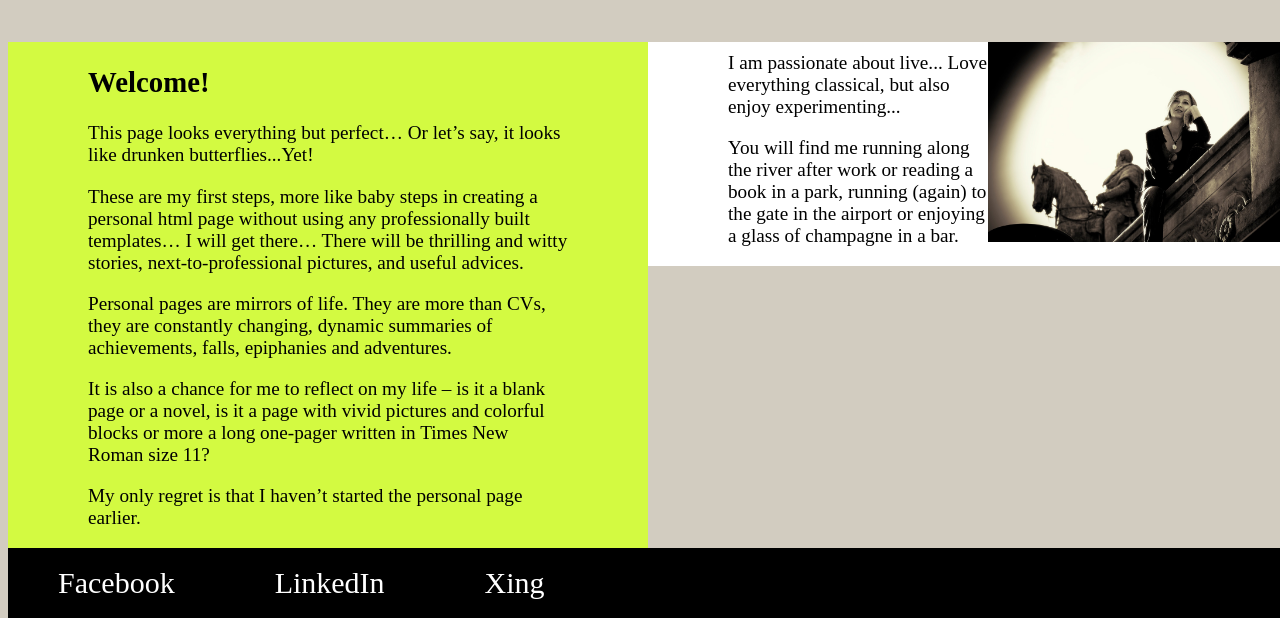
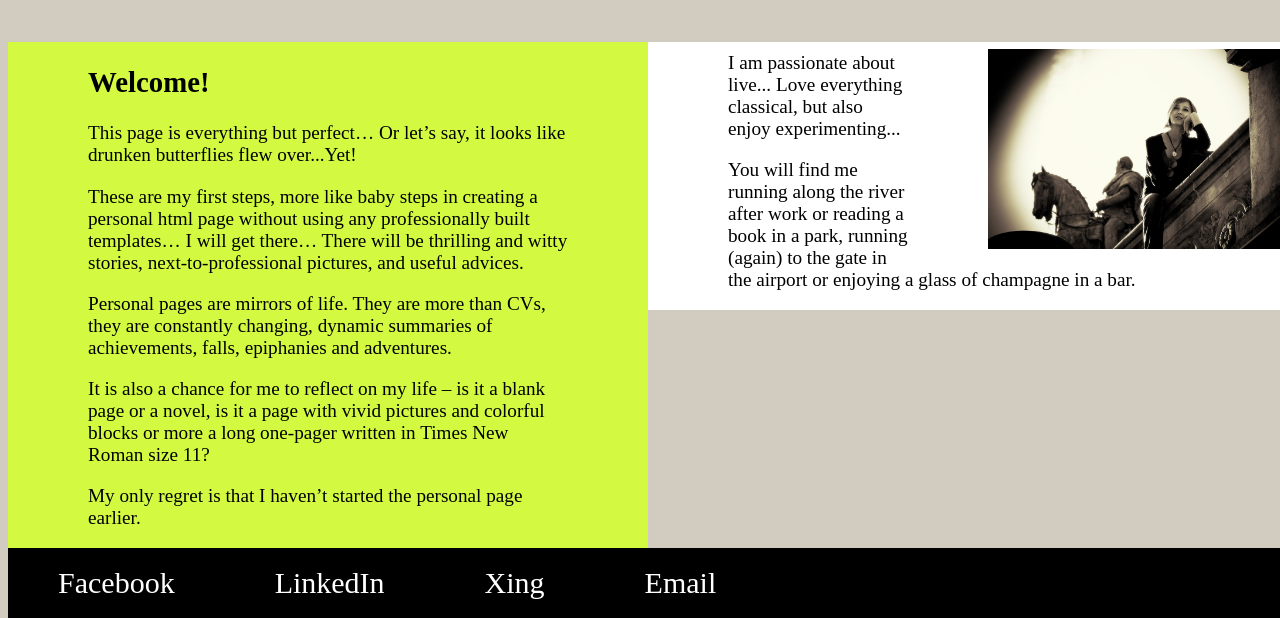
Before and after one commit to olalarina/olalarina.github.io, a plain HTML site: page index.html in a window 1280 px wide. Shown: the part 386-1004 px from the top of the page. Drawn offline with Linux system fonts and the light colour scheme.

Commit message:
margin for p and img

```diff
--- a/index.html
+++ b/index.html
@@ -18,21 +18,21 @@
 			</ul>
 		</div>
 		<div id=kont_header>
-			<h1>Professionally Social!</h1>
+			<h1>Professional & Social</h1>
 		</div>
 		<div id=kont_subheader>
 			<h2>Olga Larina</h2>
 		</div>
 		<div id=kont_content_welcome>
 			<h2>Welcome!</h2>
-			<p>This page looks everything but perfect… Or let’s say, it looks like drunken butterflies...Yet!</p>
+			<p>This page is everything but perfect… Or let’s say, it looks like drunken butterflies flew over...Yet!</p>
 			<p>These are my first steps, more like baby steps in creating a personal html page without using any professionally built templates…   I will get there… There will be thrilling and witty stories, next-to-professional pictures, and useful advices. </p>
 			<p>Personal pages are mirrors of life. They are more than CVs, they are constantly changing, dynamic summaries of achievements, falls, epiphanies and adventures.</p>
 			<p>It is also a chance for me to reflect on my life – is it a blank page or a novel, is it a page with vivid pictures and colorful blocks or more a long one-pager written in Times New Roman size 11?</p>
 			<p>My only regret is that I haven’t started the personal page earlier.</p>
 		</div>
 		<div id=kont_pers_pic>
-			<img src="pic2.jpg" width="300px"/>
+			<img class="rightimg" src="pic2.jpg" width="300px"/>
 			<p class="personal">I am passionate about live... Love everything classical, but also enjoy experimenting...		</p>
 			<p>You will find me running along the river after work or reading a book in a park, running (again) to the gate in the airport or enjoying a glass of champagne in a bar.</p>
 		</div>
@@ -41,7 +41,7 @@
 				<li class="contact_link"><a href="https://www.facebook.com/olga.larina.7503"class="contact-link">Facebook</a></li>
 				<li class="contact_link"><a href="https://www.linkedin.com/in/olga-larina-76267952/detail/recent-activity/shares/"class="contact-link">LinkedIn</a></li>
 				<li class="contact_link"><a href="https://www.xing.com/app/startpage"class="contact-link">Xing</a></li>
-
+				<li class="contact_link"><a href="#"class="contact-link">Email</a></li>
 
 			</ul>
 		</div>
--- a/styles.css
+++ b/styles.css
@@ -90,10 +90,15 @@ a{
 	float: left;
 	font-size: larger;
 			}
+.rightimg{
+	float: right;
+	margin: 7px 0 7px 80px;
+}
 		p{
 			margin-top: 10px;
 			margin-left: 80px;
 			margin-right: 80px;
+			pedding-left: 50%;
 		}
 img{
 	float: right;
```
